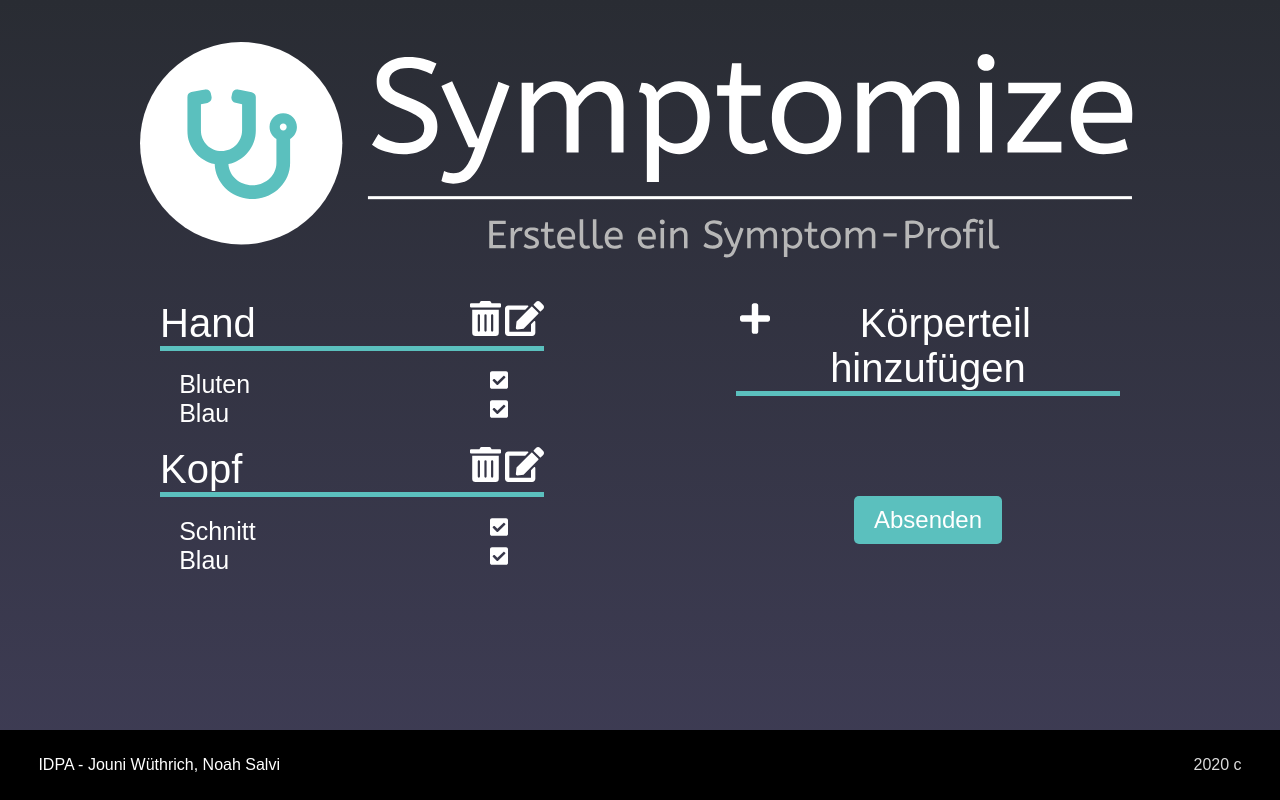
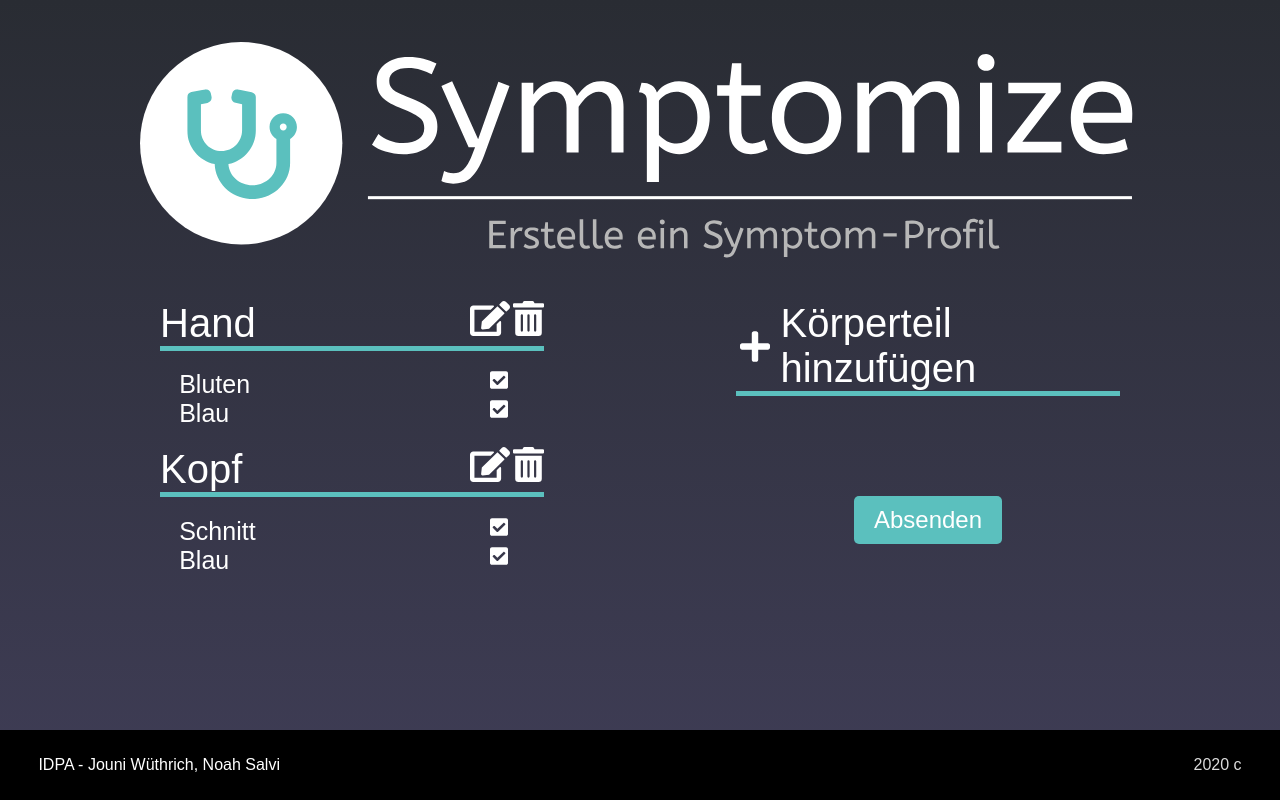
Before and after one commit to noahsalvi/Symptomize, an Angular app in the folder symptomize-web/: page /quittung in a window 1280 px wide. Built offline with nearby package versions, Linux system fonts and the light colour scheme; a web font is replaced by a local one.

Commit message:
work at Quittung 2

```diff
--- a/symptomize-web/src/app/quittung/quittung.component.html
+++ b/symptomize-web/src/app/quittung/quittung.component.html
@@ -7,8 +7,8 @@
       <div *ngFor="let symp of symptome" class="Symptome">
         <label class="Koerperteil">{{symp.koerperteil}}</label>
 
-        <img src="assets/edit-solid.svg" class="icon">
-        <img src="assets/trash-alt-solid.svg" class="icon">
+        <img src="assets/trash-alt-solid.svg" class="icon hover">
+        <img src="assets/edit-solid.svg" class="icon hover">
 
         <div class="abgrenzung"></div>
 
@@ -24,17 +24,11 @@
     <section class="rightside">
       <div class="Symptome-hinzu">
 
-        <div>
-          <img src="assets/plus-solid.svg" class="icon" style="float: left;">
-        </div>
-        <div>
-          <label class="Koerperteil-hinzu" >Körperteil hinzufügen</label>
-        </div>
-
-        <div class="abgrenzung"></div>
-
+        <img src="assets/plus-solid.svg" class="plus hover" (click)="clickPlus()">
+        <label class="Koerperteil-hinzu">Körperteil hinzufügen</label>
       </div>
-      <button> Absenden</button>
+      <div class="abgrenzung"></div>
+      <button>Absenden</button>
     </section>
   </main>
 </div>
--- a/symptomize-web/src/app/quittung/quittung.component.scss
+++ b/symptomize-web/src/app/quittung/quittung.component.scss
@@ -31,11 +31,6 @@ main {
 
   .leftside{
     width: 40%;
-    .abgrenzung{
-      height: 5px;
-      background-color: $green;
-      margin-bottom: 5%;
-    }
 
     .Symptome{
       text-align: left;
@@ -69,25 +64,26 @@ main {
   .rightside{
     width: 40%;
 
-    .abgrenzung{
-      height: 5px;
-      background-color: $green;
-      margin-bottom: 5%;
-    }
-
     .Symptome-hinzu{
       margin-top: 5%;
-
+      width: initial;
+      align-items: center;
+      text-align: left;
+      display: flex;
+      justify-content: space-between;
 
       .Koerperteil-hinzu{
         font-size: 40px;
+        margin: auto;
       }
-      .icon{
+      .plus{
+        vertical-align: middle;
         height: 35px;
-        width: auto;
         margin-left: 1%;
+        margin-right: 10px;
+      }
 
-      }
+
     }
     button {
       margin-left: auto;
@@ -100,9 +96,18 @@ main {
       font-size: 24px;
       display: flex;
     }
+    button:hover{
+      background: #5BC0BE;
+    }
 
   }
 
+}
+
+.abgrenzung{
+  height: 5px;
+  background-color: $green;
+  margin-bottom: 5%;
 }
 
 footer {
@@ -121,3 +126,7 @@ footer {
 .gray-text {
   color: rgb(219, 219, 219);
 }
+
+.hover:hover{
+  background-color: grey;
+}
--- a/symptomize-web/src/app/quittung/quittung.component.ts
+++ b/symptomize-web/src/app/quittung/quittung.component.ts
@@ -1,4 +1,5 @@
 import { Component, OnInit } from '@angular/core';
+import { Router, RouterLink } from '@angular/router';
 
 @Component({
   selector: 'app-quittung',
@@ -7,14 +8,21 @@ import { Component, OnInit } from '@angular/core';
 })
 export class QuittungComponent implements OnInit {
 
-  symptome= [
+
+
+  symptome=  [
   { id: 1, koerperteil: "Hand", Symptom: ["Bluten", "Blau"]},
   { id: 2, koerperteil: "Kopf", Symptom: ["Schnitt", "Blau"]}
   ];
 
-  constructor() { }
+  constructor(private router:Router) {
+
+   }
 
   ngOnInit() {
   }
 
+  clickPlus(){
+    this.router.navigate(['/symp']);
+  }
 }
```
